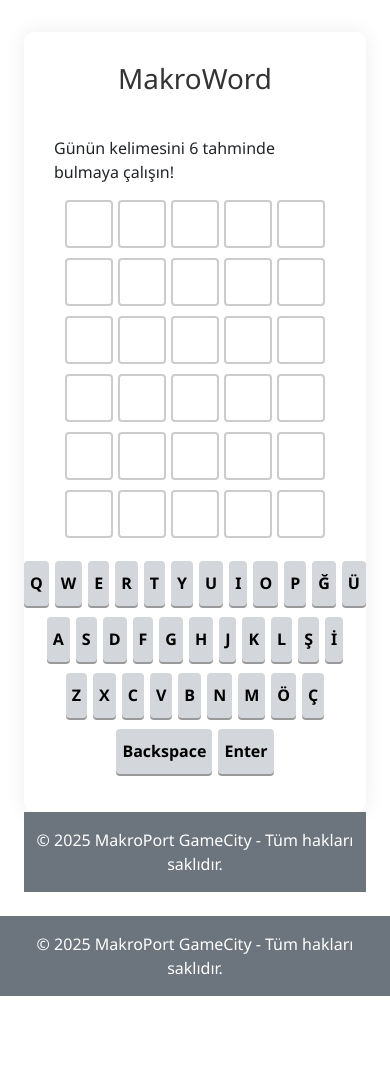
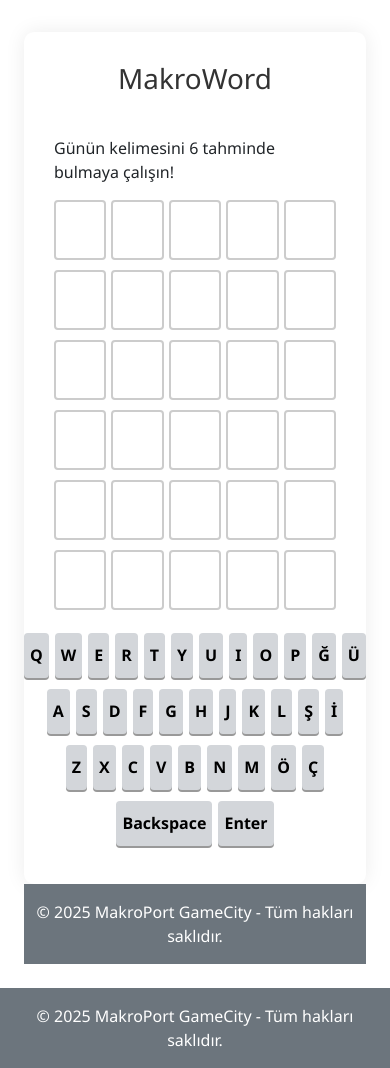
Before and after one commit to ckaraduman/makroport, a PHP site: page /makroword1 in a window 390 px wide. Shown: the part 551-1619 px from the top of the page. Before the commit the page ends 1547 px from the top, so only its background shows below. Run offline with PHP 8.4, Linux system fonts and the light colour scheme; the visitor is signed in with stand-in values (Sample User, id 1).

Commit message:
Responsive Test-6

```diff
--- a/pages/games/makroword1.css
+++ b/pages/games/makroword1.css
@@ -38,8 +38,8 @@ h1 {
 }
 
 .letter-box {
-    width: 48px;
-    height: 48px;
+    width: 60px;
+    height: 60px;
     border: 2px solid #ccc;
     text-transform: uppercase;
     text-align: center;
```
